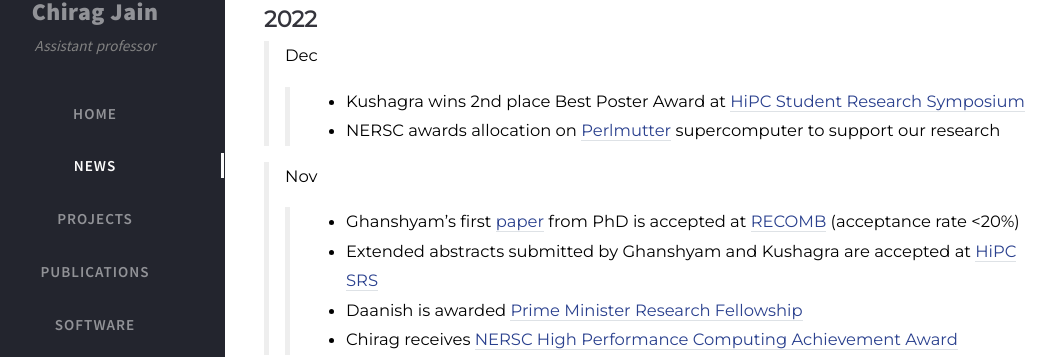
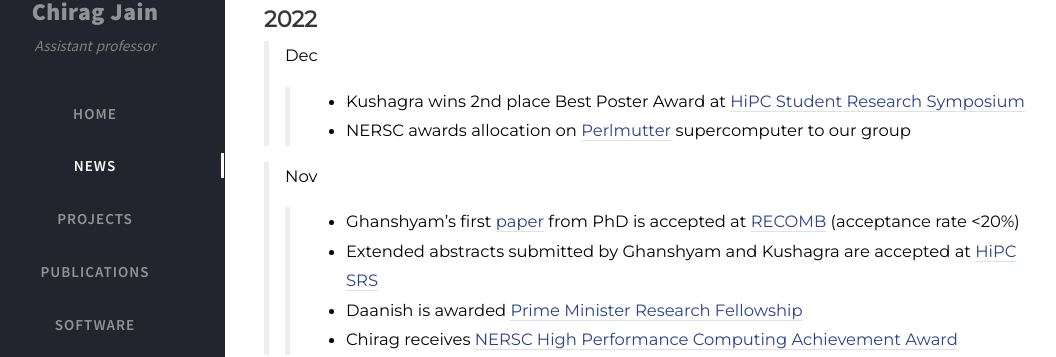
Before and after one commit to at-cg/at-cg.github.io, a Jekyll site: the page built from tabs/new.md, in a window 1280 px wide and 900 px high. Shown: the part 162-519 px from the top of the window, without its empty margins (35-1091 px from the left). Built offline with Jekyll 4.4.1, drawn with Linux system fonts in a browser that asks for light colours; nearby versions of some CDN libraries; comment, search, counter and statistics services are not loaded.

Commit message:
Update new.md

```diff
--- a/tabs/new.md
+++ b/tabs/new.md
@@ -23,7 +23,7 @@ type: news
 
 > Dec
 >> - Kushagra wins 2nd place Best Poster Award at [HiPC Student Research Symposium](https://hipc.org/srs/)
->> - NERSC awards allocation on [Perlmutter](https://en.wikipedia.org/wiki/Perlmutter_(supercomputer)) supercomputer to support our research
+>> - NERSC awards allocation on [Perlmutter](https://en.wikipedia.org/wiki/Perlmutter_(supercomputer)) supercomputer to our group
 
 > Nov
 >> - Ghanshyam's first [paper](https://doi.org/10.1101/2022.08.29.505691) from PhD is accepted at [RECOMB](http://recomb2023.bilkent.edu.tr/program.html) (acceptance rate <20%)
```
